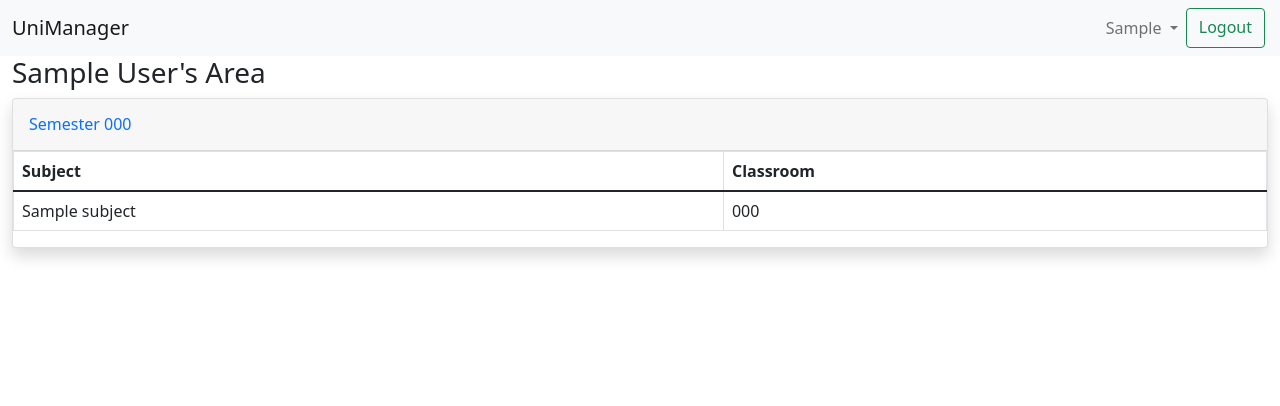
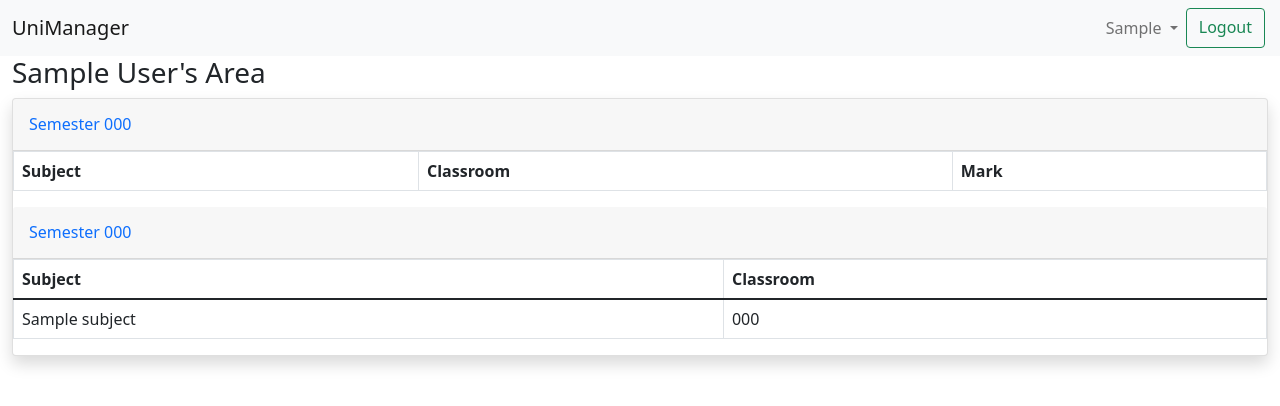
Before and after one commit to Reuter00/WebUniManager, a Django app: template templates/unimanager/myarea.html in a window 1280 px wide. Shown: the top 406 px of the page. Run offline with Django 4.2, Linux system fonts and the light colour scheme; the template is opened without the code that fills it: values that come from a table or form of the project are taken from there, others are empty; tables that the repository leaves empty hold one stand-in row (values such as "Sample post"); lists and menus that the app fills with data are empty; some libraries are stand-ins or nearby versions.

Commit message:
What was done: - stuff

```diff
--- a/templates/base.html
+++ b/templates/base.html
@@ -58,7 +58,9 @@
     </div>
 </nav>
 
-
+<script src="https://code.jquery.com/jquery-3.3.1.slim.min.js" integrity="sha384-q8i/X+965DzO0rT7abK41JStQIAqVgRVzpbzo5smXKp4YfRvH+8abtTE1Pi6jizo" crossorigin="anonymous"></script>
+<script src="https://cdnjs.cloudflare.com/ajax/libs/popper.js/1.14.7/umd/popper.min.js" integrity="sha384-UO2eT0CpHqdSJQ6hJty5KVphtPhzWj9WO1clHTMGa3JDZwrnQq4sF86dIHNDz0W1" crossorigin="anonymous"></script>
+<script src="https://stackpath.bootstrapcdn.com/bootstrap/4.3.1/js/bootstrap.min.js" integrity="sha384-JjSmVgyd0p3pXB1rRibZUAYoIIy6OrQ6VrjIEaFf/nJGzIxFDsf4x0xIM+B07jRM" crossorigin="anonymous"></script>
 <!-- Custom -->
 <link rel="stylesheet" href="{% static 'css/style.css' %}">
 {% block content %}
--- a/templates/unimanager/myarea.html
+++ b/templates/unimanager/myarea.html
@@ -15,10 +15,54 @@
                     <h6 class="m-0 font-weight-bold text-primary">Semester {{ semester.number }}</h6>
                 </div>
 
+                {% if studentmarks is not null %}
+
+
+                    <table class="table table-bordered" id="dataTable" width="50%" cellspacing="0">
+
+                        <thead>
+                        <tr>
+                            <th scope="col">Subject</th>
+                            <th scope="col">Classroom</th>
+                            <th scope="col">Mark</th>
+                        </tr>
+                        </thead>
+                        <tbody>
+                        {% for studentmark in studentmarks %}
+                            {% if studentmark.student.schoolyear.year == currentschoolyears.year %}
+                                {% if studentmark.student.semester.number == semester.number %}
+                                    <tr>
+                                        <td>{{ studentmark.student.subject.name }}</td>
+                                        <td>{{ studentmark.student.classroom.number }}</td>
+                                        <td>{{ studentmark.mark }}</td>
+                                    </tr>
+                                {% endif %}
+                            {% endif %}
+                        {% endfor %}
+
+                    </table>
+
+                {% else %}
+                    <h3> There is no data! </h3>
+
+                    </div>
+                {% endif %}
+
+
+        {% endfor %}
+
+
+
+    {% for semester in semesters %}
+        <div >
+            <div class="card-header py-3">
+                <h6 class="m-0 font-weight-bold text-primary">Semester {{ semester.number }}</h6>
+            </div>
+
             {% if subjects %}
 
 
-                                  <table class="table table-bordered" id="dataTable" width="50%" cellspacing="0">
+                <table class="table table-bordered"  width="50%" cellspacing="0">
 
                     <thead>
                     <tr>
@@ -44,10 +88,8 @@
 
                 </div>
             {% endif %}
+
+    {% endfor %}
+
    </div>
-            </div>
-        {% endfor %}
-    </div>
-
-
 {% endblock %}
--- a/unimanager/models.py
+++ b/unimanager/models.py
@@ -1,5 +1,6 @@
 from datetime import datetime
 
+from django.core.validators import MaxValueValidator
 from django.db import models
 from django.contrib.auth.models import AbstractUser
 from django.db.models.signals import post_save
@@ -13,8 +14,8 @@ class User(AbstractUser):
 
 class Semester(models.Model):
     number = models.CharField(max_length=2)
-    start = models.DateField(default=datetime.now(), blank=True)
-    end = models.DateField(default=datetime.now(), blank=True)
+    start = models.DateField(blank=True)
+    end = models.DateField(blank=True)
 
     def __str__(self):
         return self.number
@@ -174,10 +175,9 @@ class ProfessorSubject(models.Model):
 
 
 class SPRelation(models.Model):
-    professor = models.ForeignKey(Professor, related_name='professors', on_delete=models.CASCADE)
-    student = models.ForeignKey(Student, related_name='students', on_delete=models.CASCADE)
-    subject = models.ForeignKey(Subject, related_name='subjects', on_delete=models.CASCADE)
-    mark = models.IntegerField(null=True)
+    professor = models.ForeignKey(ProfessorSubject, related_name='professors', on_delete=models.CASCADE)
+    student = models.ForeignKey(StudentSubject, related_name='students', on_delete=models.CASCADE)
+    mark = models.IntegerField(validators=[MaxValueValidator(20)], null=True)
 
     def __str__(self):
-        return self.professor, self.student, self.subject, self.mark
+        return '{} | {} | {} '.format(self.professor, self.student, self.mark)
--- a/unimanager/views.py
+++ b/unimanager/views.py
@@ -15,7 +15,7 @@ def currentyear():
 
 
 def myarea(request, selected_schoolyear=currentyear()):
-
+    userid = None
     # Variable for School year and semester
     schoolyears = SchoolYear.objects.all().order_by('-year')
     selected_schoolyear_info = SchoolYear.objects.get(year=selected_schoolyear)
@@ -29,12 +29,15 @@ def myarea(request, selected_schoolyear=currentyear()):
         if isstudentorprofessor:
             studentinfo = Student.objects.get(student_user_id=userid)
             studentsubjects = StudentSubject.objects.filter(student=studentinfo, schoolyear=selected_schoolyear_info.id)
+            studentmarks = SPRelation.objects.all()
             context = {
                 'info': studentinfo,
                 'subjects': studentsubjects,
                 'currentschoolyears': selected_schoolyear_info,
                 'schoolyears': schoolyears,
                 'semesters': semesters,
+                'studentmarks': studentmarks,
+
 
             }
 
```
Also changed, not shown: templates/registration/login.html (+4 -9 lines), unimanager/migrations/0001_initial.py (added), unimanager/migrations/0002_semester_end_semester_start.py (added), unimanager/migrations/0003_remove_sprelation_subject_alter_semester_end_and_more.py (added), unimanager/migrations/0004_sprelation_subject_alter_sprelation_professor_and_more.py (added), unimanager/migrations/0005_remove_sprelation_subject_alter_sprelation_mark_and_more.py (added). Lines whose indentation alone changed are shown as unchanged.
